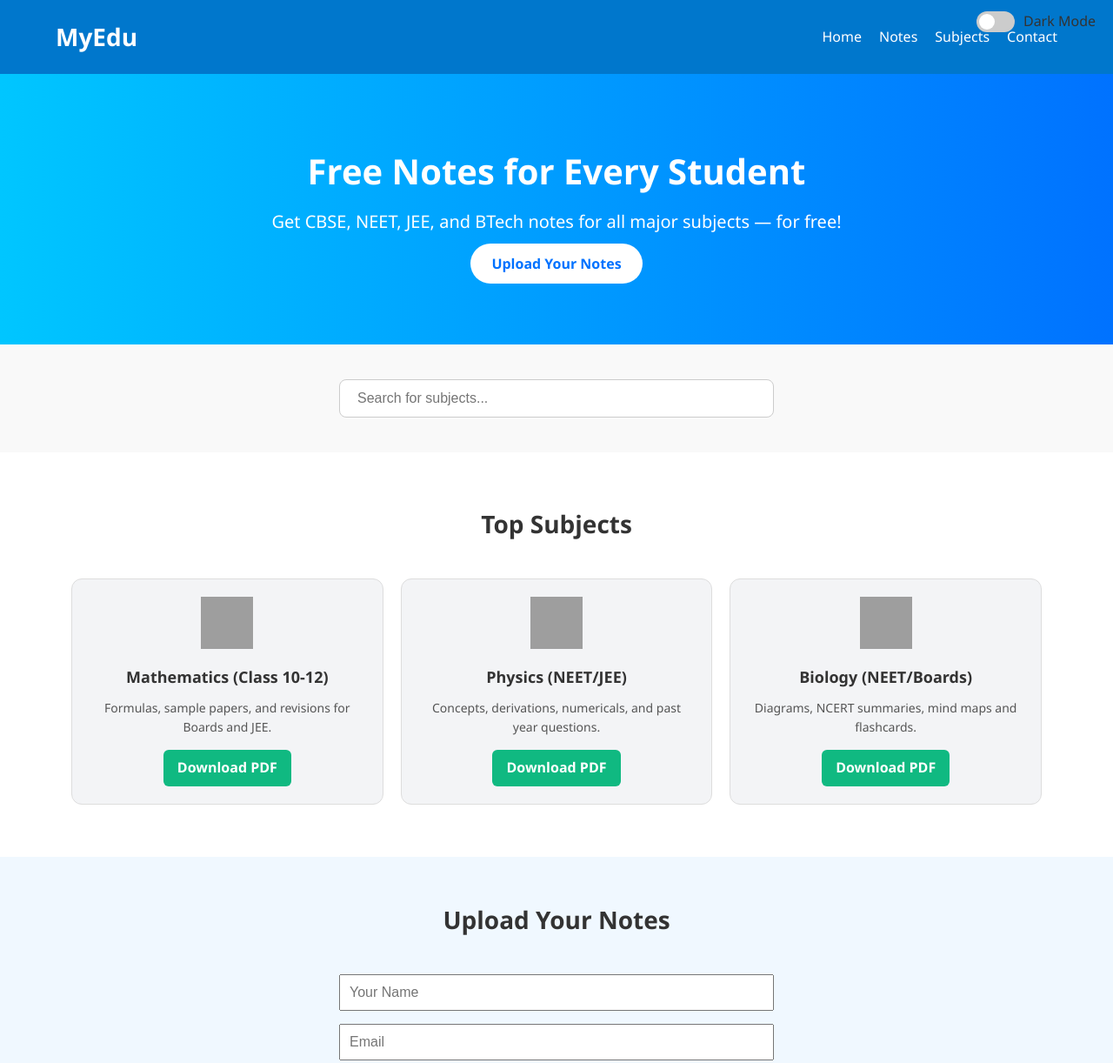
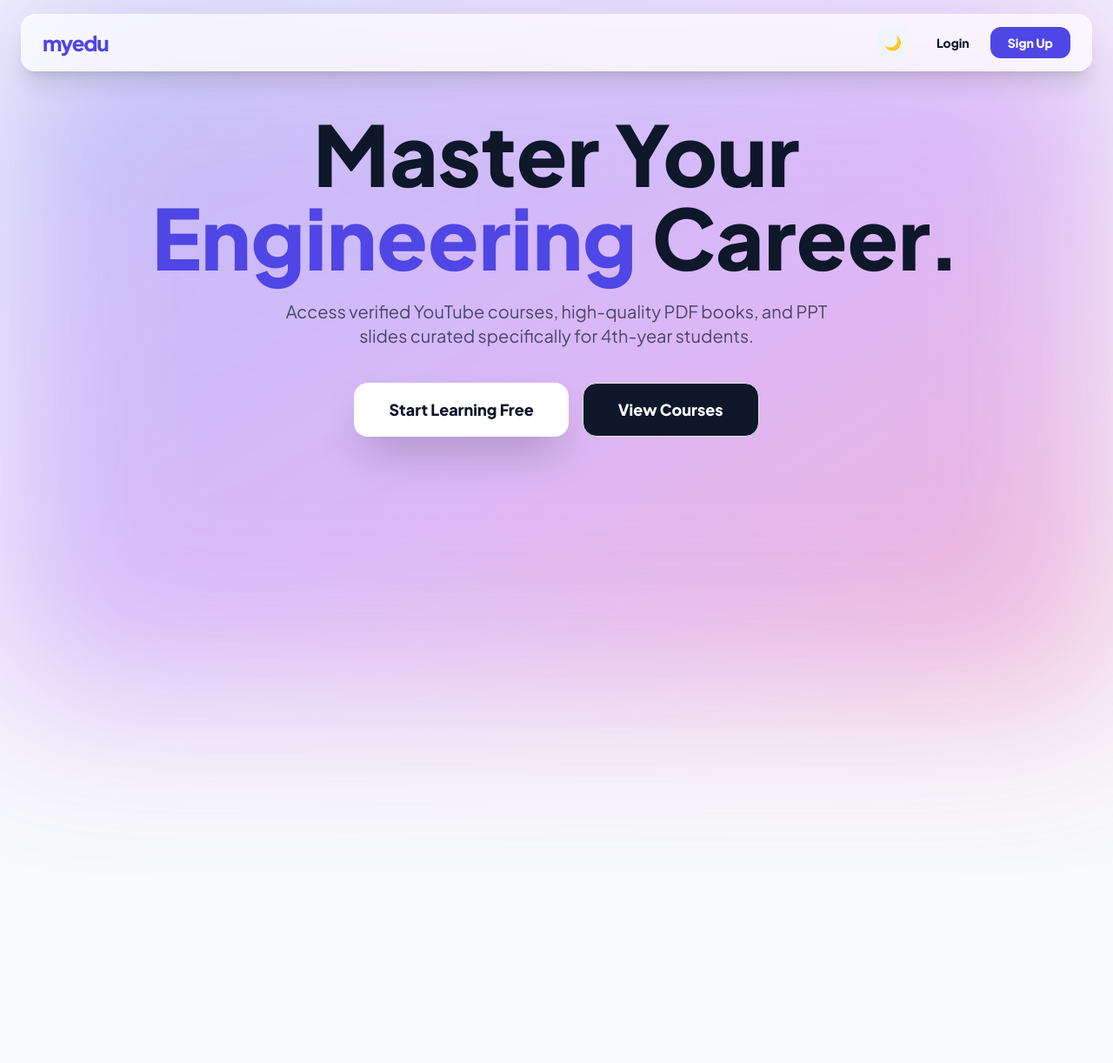
Before and after one commit to Pari509/myedu, a plain HTML site: page index.html in a window 1280 px wide. Shown: the top 1222 px of the page at 87% size. After the commit the page ends 800 px from the top, so only its background shows below. Drawn offline with nearby package versions, Linux system fonts and the light colour scheme; grey boxes are pictures that could not be loaded.

Commit message:
Update index.html

```diff
--- a/index.html
+++ b/index.html
@@ -1,115 +1,59 @@
 <!DOCTYPE html>
-<html lang="en">
+<html lang="en" class="light">
 <head>
-  <meta charset="UTF-8" />
-  <meta name="viewport" content="width=device-width, initial-scale=1.0"/>
-  <title>MyEdu - Free Study Notes</title>
-  <link rel="stylesheet" href="style.css"/>
+    <meta charset="UTF-8">
+    <meta name="viewport" content="width=device-width, initial-scale=1.0">
+    <title>myedu | Premium Learning Platform</title>
+    <script src="https://cdn.tailwindcss.com"></script>
+    <script src="https://cdnjs.cloudflare.com/ajax/libs/gsap/3.12.2/gsap.min.js"></script>
+    <link href="https://fonts.googleapis.com/css2?family=Plus+Jakarta+Sans:wght@400;600;800&display=swap" rel="stylesheet">
+    <style>
+        body { font-family: 'Plus Jakarta Sans', sans-serif; transition: background-color 0.5s ease; overflow-x: hidden; }
+        .page { display: none; opacity: 0; transform: translateY(20px); }
+        .page.active { display: block; }
+        .glass { background: rgba(255, 255, 255, 0.75); backdrop-filter: blur(20px); border: 1px solid rgba(255,255,255,0.3); }
+        .dark .glass { background: rgba(30, 41, 59, 0.7); border: 1px solid rgba(255,255,255,0.1); }
+        .mesh-bg { position: fixed; top: 0; left: 0; width: 100%; height: 100%; z-index: -1; filter: blur(100px); opacity: 0.4; }        .dark { background-color: #0f172a; color: #f8fafc; }
+    </style>
 </head>
-<body>
+<body class="bg-slate-50 text-slate-900 dark:bg-[#0f172a] dark:text-slate-100">
+    <div class="mesh-bg bg-gradient-to-br from-indigo-500 via-purple-500 to-pink-500"></div>
 
-  <!-- Dark Mode Toggle -->
-  <div class="toggle-container">
-    <label class="switch">
-      <input type="checkbox" id="darkToggle">
-      <span class="slider round"></span>
-    </label>
-    <span>Dark Mode</span>
+    <nav class="fixed top-0 w-full z-50 px-6 py-4">
+        <div class="max-w-7xl mx-auto glass rounded-2xl px-6 py-3 flex justify-between items-center shadow-xl">
+            <h1 class="text-2xl font-black tracking-tighter text-indigo-600 cursor-pointer" onclick="showPage('home')">myedu</h1>
+            <div class="flex items-center gap-4">
+                <button onclick="toggleTheme()" class="p-2 rounded-xl bg-slate-100 dark:bg-slate-800 transition">
+                    <span class="dark:hidden">🌙</span><span class="hidden dark:inline">☀️</span>
+                </button>
+                <div id="navAuth" class="flex gap-2">
+                    <button onclick="showPage('login')" class="text-sm font-bold px-4">Login</button>
+                    <button onclick="showPage('signup')" class="bg-indigo-600 text-white px-5 py-2 rounded-xl font-bold text-sm">Sign Up</button>
                 </div>
+            </div>
+        </div>    </nav>
 
-  <!-- Header -->
-  <header>
-    <div class="container">
-      <div class="logo">MyEdu</div>
-      <nav>
-        <ul>
-          <li><a href="#">Home</a></li>
-          <li><a href="#">Notes</a></li>
-          <li><a href="#">Subjects</a></li>
-          <li><a href="#">Contact</a></li>
-        </ul>
-      </nav>
+    <section id="home" class="page active pt-32 pb-20">
+        <div class="max-w-6xl mx-auto text-center px-6 mb-20">
+            <h2 class="text-6xl md:text-8xl font-black leading-tight mb-6">Master Your <br><span class="text-indigo-600">Engineering</span> Career.</h2>
+            <p class="text-xl opacity-70 mb-10 max-w-2xl mx-auto">Access verified YouTube courses, high-quality PDF books, and PPT slides curated specifically for 4th-year students.</p>
+            <div class="flex justify-center gap-4">
+                <button onclick="showPage('signup')" class="bg-white text-slate-900 px-10 py-4 rounded-2xl font-bold text-lg shadow-2xl transition">Start Learning Free</button>                <button onclick="showPage('dashboard')" class="bg-slate-900 text-white px-10 py-4 rounded-2xl font-bold text-lg border hover:bg-slate-800 transition">View Courses</button>
             </div>
-  </header>
-
-  <!-- Hero Section -->
-  <section class="hero">
-    <h1 class="hero-title">Free Notes for Every Student</h1>
-    <p class="hero-text">Get CBSE, NEET, JEE, and BTech notes for all major subjects — for free!</p>
-    <a href="#upload" class="hero-btn">Upload Your Notes</a>
-  </section>
-
-  <!-- Search -->
-  <section class="search-section">
-    <input type="text" id="searchInput" placeholder="Search for subjects...">
-  </section>
-
-  <!-- Categories Section -->
-  <section class="categories">
-    <h2 class="section-title">Top Subjects</h2>
-    <div class="grid" id="notesGrid">
-
-      <!-- CARD TEMPLATE -->
-      <div class="card" data-title="Mathematics">
-        <img src="https://cdn-icons-png.flaticon.com/512/2936/2936639.png" alt="Math Icon"/>
-        <h4>Mathematics (Class 10-12)</h4>
-        <p>Formulas, sample papers, and revisions for Boards and JEE.</p>
-        <a href="#" class="download-btn">Download PDF</a>
-      </div>
-
-      <div class="card" data-title="Physics">
-        <img src="https://cdn-icons-png.flaticon.com/512/906/906175.png" alt="Physics Icon"/>
-        <h4>Physics (NEET/JEE)</h4>
-        <p>Concepts, derivations, numericals, and past year questions.</p>
-        <a href="#" class="download-btn">Download PDF</a>
-      </div>
-
-      <div class="card" data-title="Biology">
-        <img src="https://cdn-icons-png.flaticon.com/512/3290/3290501.png" alt="Bio Icon"/>
-        <h4>Biology (NEET/Boards)</h4>
-        <p>Diagrams, NCERT summaries, mind maps and flashcards.</p>
-        <a href="#" class="download-btn">Download PDF</a>
-      </div>
-
-      <!-- Add 3+ more cards below similarly with real icons -->
-      <!-- ... -->
-
         </div>
     </section>
 
-  <!-- Upload Form -->
-  <section id="upload" class="upload-section">
-    <h2 class="section-title">Upload Your Notes</h2>
-    <form>
-      <input type="text" placeholder="Your Name" required />
-      <input type="email" placeholder="Email" required />
-      <input type="text" placeholder="Subject Title" required />
-      <input type="file" required />
-      <button type="submit">Upload Note</button>
-    </form>
-  </section>
-
-  <!-- Footer -->
-  <footer>
-    <p>© 2025 MyEdu. Made with ❤️ for students.</p>
-  </footer>
+    <!-- ... (Login, Signup, Dashboard pages follow same logic) ... -->
 
     <script>
-    // Search Filter
-    document.getElementById('searchInput').addEventListener('input', function () {
-      const input = this.value.toLowerCase();
-      const cards = document.querySelectorAll('.card');
-      cards.forEach(card => {
-        const title = card.dataset.title.toLowerCase();
-        card.style.display = title.includes(input) ? 'block' : 'none';
-      });
-    });
-
-    // Dark Mode
-    document.getElementById('darkToggle').addEventListener('change', function () {
-      document.body.classList.toggle('dark-mode', this.checked);
-    });
+        function showPage(pageId) {
+            document.querySelectorAll('.page').forEach(p => p.classList.remove('active'));
+            const target = document.getElementById(pageId);
+            target.classList.add('active');
+            gsap.fromTo(target, { opacity: 0, y: 20 }, { opacity: 1, y: 0, duration: 0.5 });
+        }
+        function toggleTheme() { document.documentElement.classList.toggle('dark'); }
+        window.onload = () => { showPage('home'); };
     </script>
-
 </body>
 </html>
```
Lines whose indentation alone changed are shown as unchanged.
